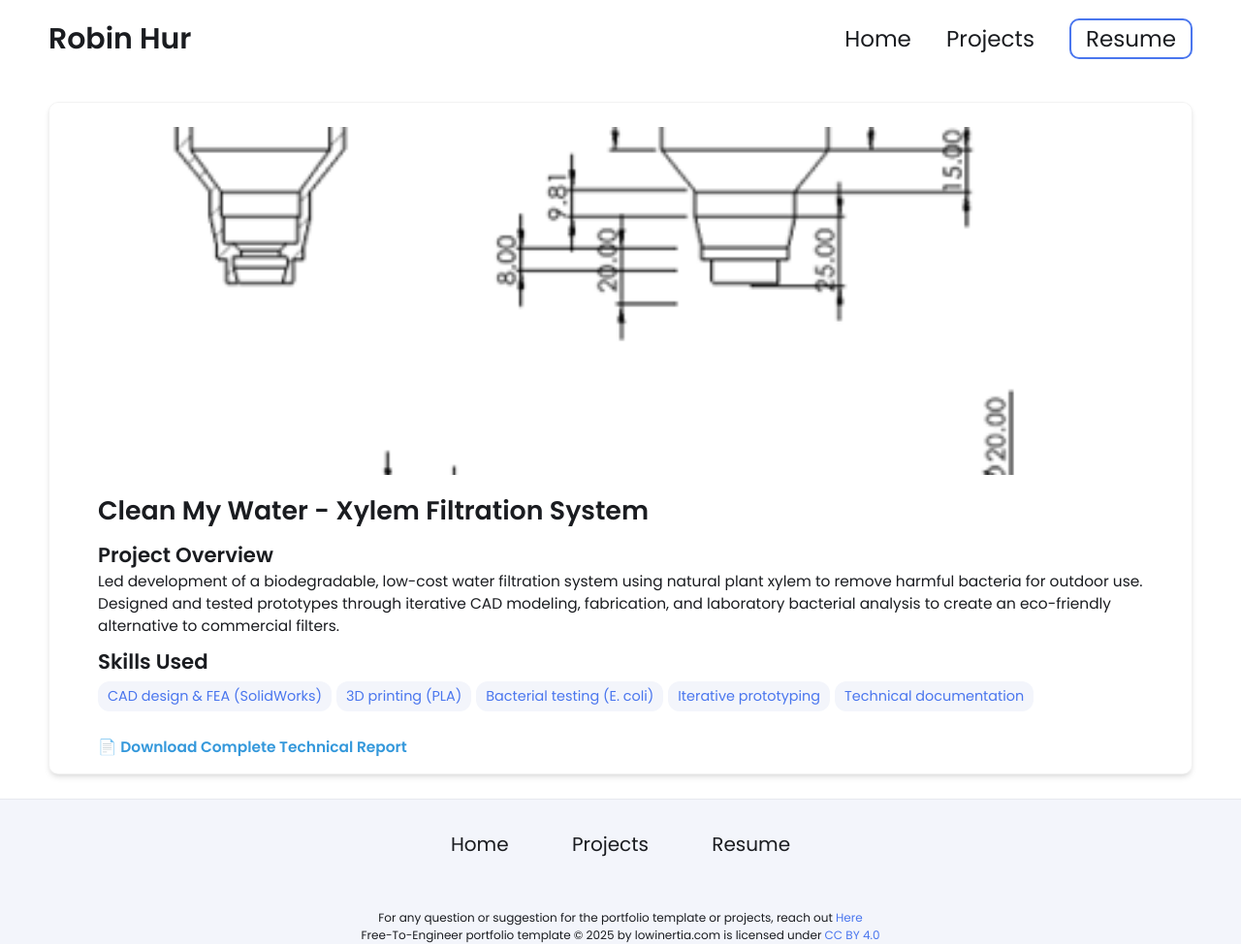
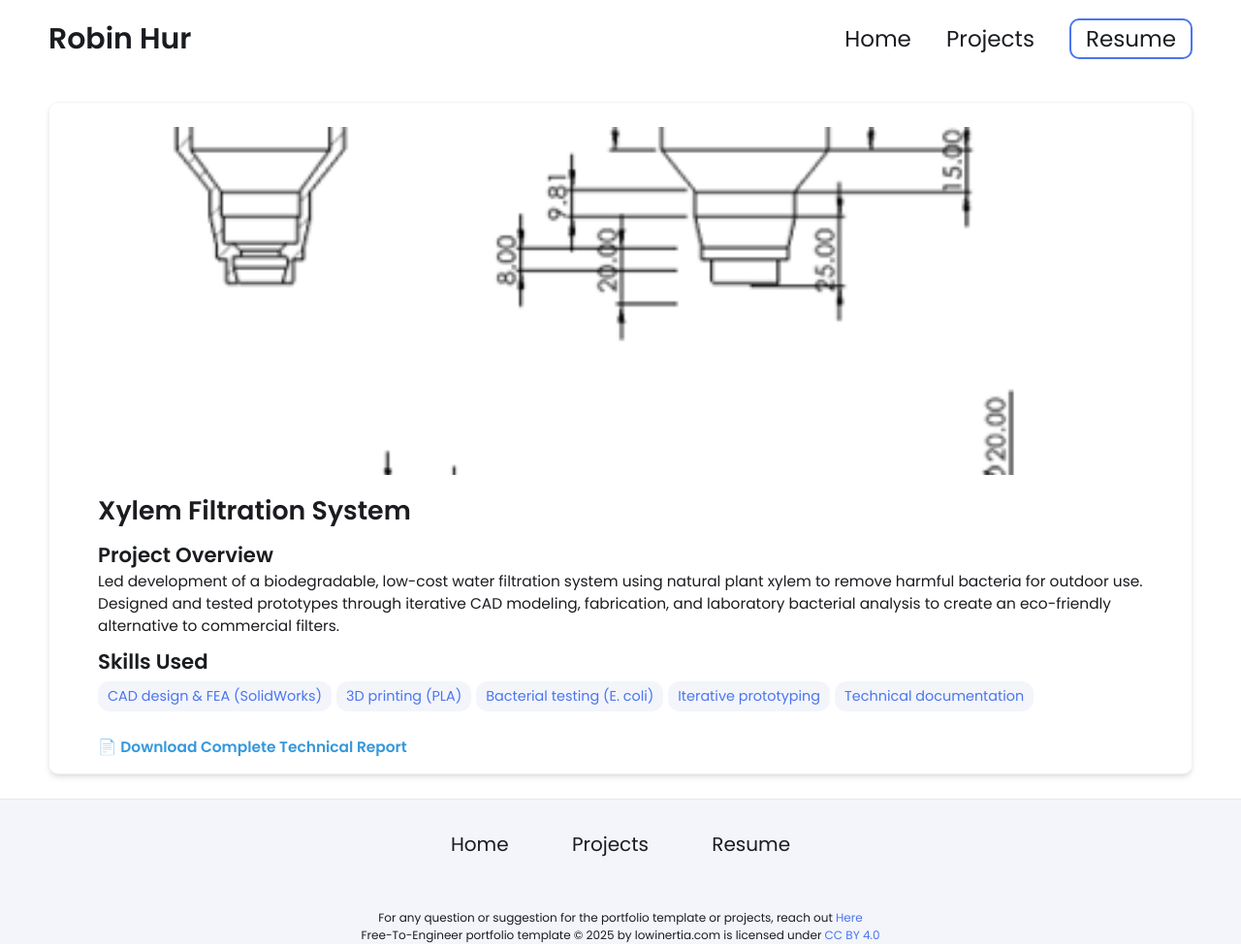
Before and after one commit to RobinKHur/RobinKHur.github.io, a Jekyll site: the page built from _projects/Clean-My-Water/index.md, in a window 1280 px wide. Shown: the whole page at 97% size. Built offline with Jekyll 4.4.1, drawn with Linux system fonts in a browser that asks for light colours.

Commit message:
Update index.md

```diff
--- a/_projects/Clean-My-Water/index.md
+++ b/_projects/Clean-My-Water/index.md
@@ -1,6 +1,6 @@
 ---
 layout: post
-title: Clean My Water - Xylem Filtration System
+title: Xylem Filtration System
 description: Led development of a biodegradable, low-cost water filtration system using natural plant xylem to remove harmful bacteria for outdoor use. Designed and tested prototypes through iterative CAD modeling, fabrication, and laboratory bacterial analysis to create an eco-friendly alternative to commercial filters.
 skills:
   - CAD design & FEA (SolidWorks)
```
